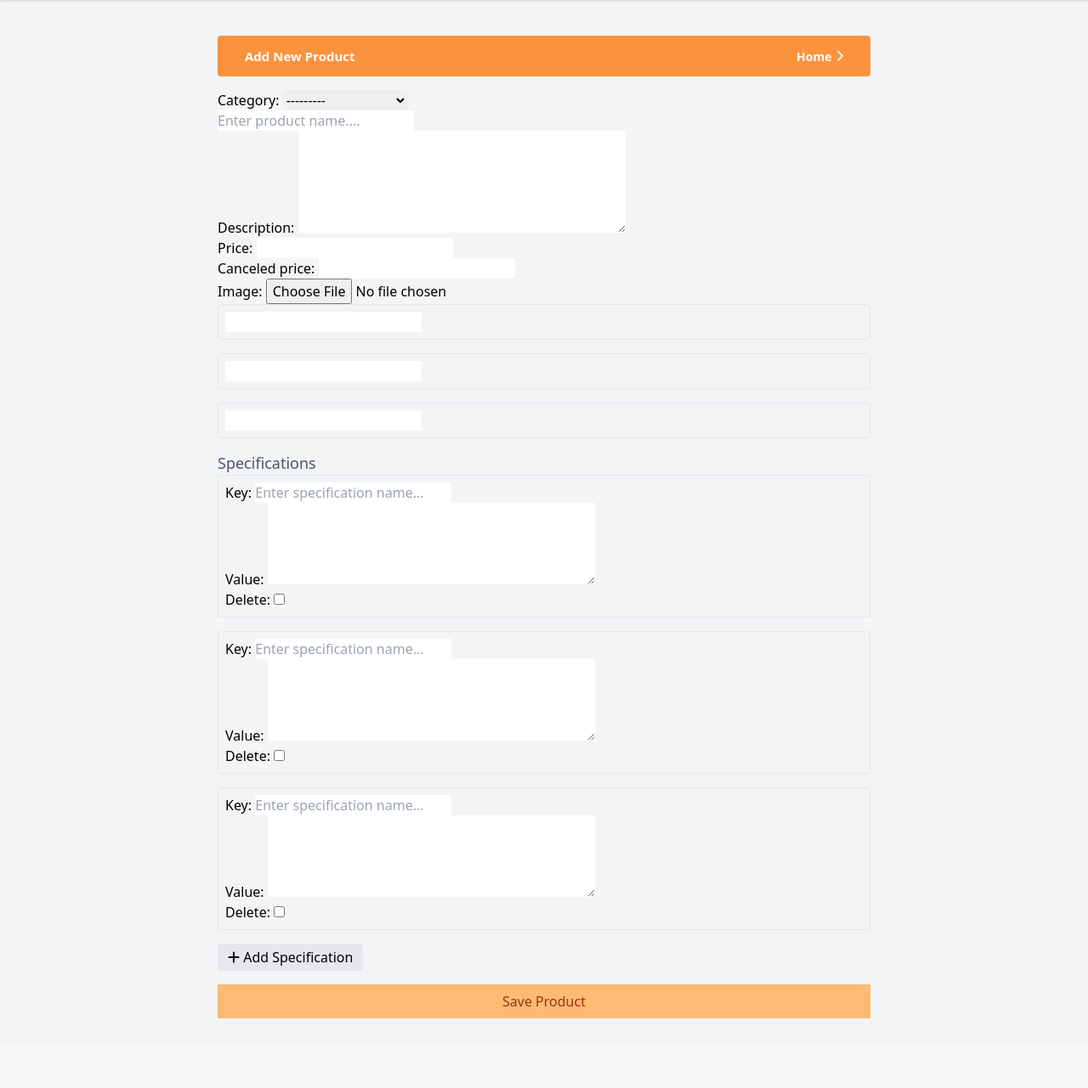
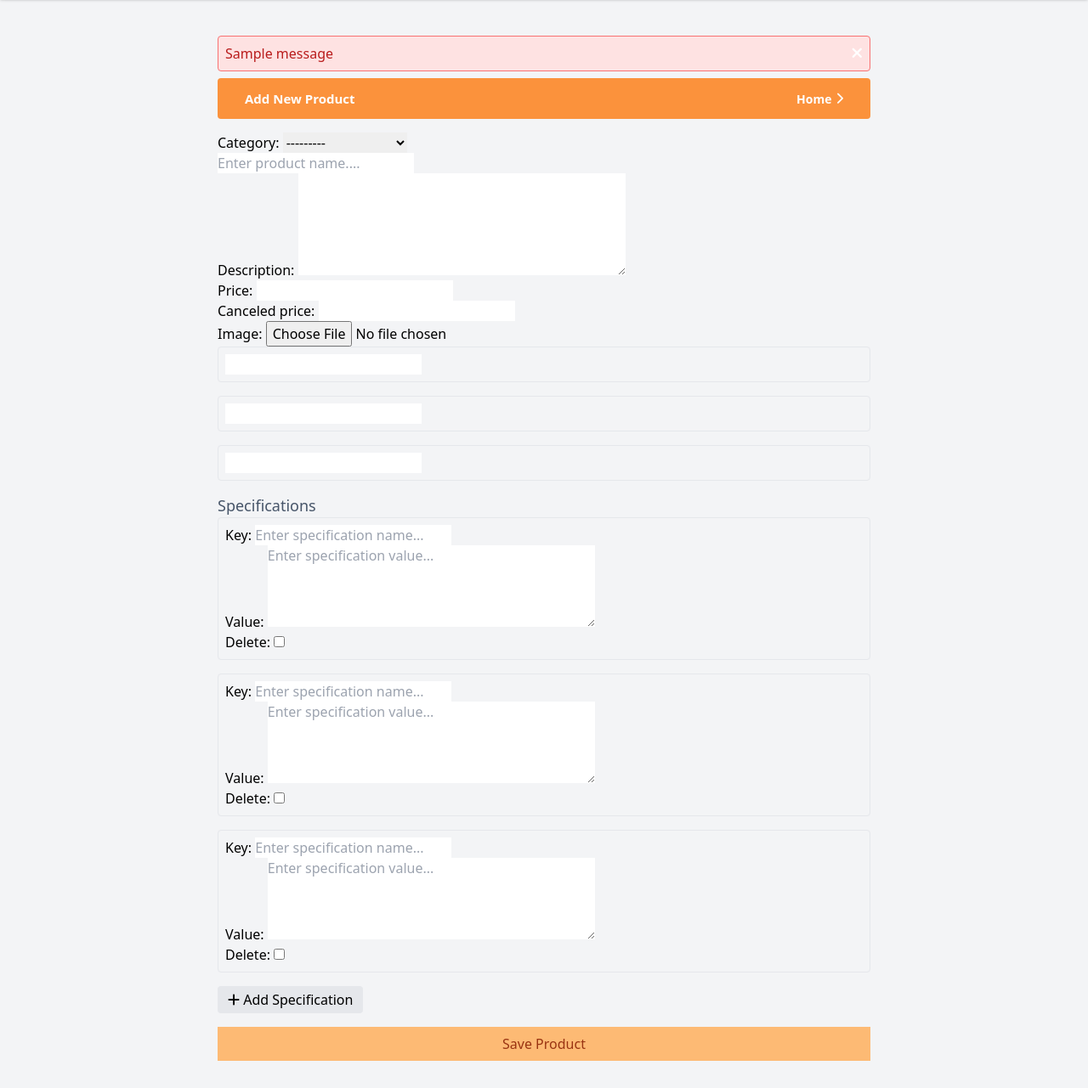
Before and after one commit to DoTMInDs/MarketPlace-Es-Shoppy, a Django app: page /add_product/ in a window 1280 px wide. Shown: the part 58-1339 px from the top of the page at 85% size. Before the commit the page ends 1257 px from the top, so only its background shows below. Run offline with Django 5.2, Linux system fonts and the light colour scheme; a user stored in the database is signed in; tables that the repository leaves empty hold one stand-in row (values such as "Sample post"); one stand-in notice (Sample message) is shown; some libraries are stand-ins or nearby versions.

Commit message:
updated specification value not long

```diff
--- a/marketplace/core/forms.py
+++ b/marketplace/core/forms.py
@@ -80,8 +80,7 @@
     can_delete=True,  # Allow deleting specs
     widgets={
         'key': forms.TextInput(attrs={'placeholder': 'Enter specification name...'}),
-        'value': forms.TextInput(attrs={'placeholder': 'Enter specification value...'}),
-        'value': forms.Textarea(attrs={'rows': 4}),
+        'value': forms.Textarea(attrs={'placeholder': 'Enter specification value...', 'rows': 4}),
     }
 )
 
--- a/marketplace/core/models.py
+++ b/marketplace/core/models.py
@@ -56,7 +56,7 @@
 
 class ProductSpecification(models.Model):
     product = models.ForeignKey(Product, on_delete=models.CASCADE,related_name='specifications')
-    key = models.CharField(max_length=100,null=True,blank=True)
+    key = models.CharField(max_length=225,null=True,blank=True)
     value = models.TextField(null=True,blank=True)
 
     def __str__(self):
--- a/marketplace/vender_center/templates/vender/add-product.html
+++ b/marketplace/vender_center/templates/vender/add-product.html
@@ -4,6 +4,16 @@
 {% block content %}
     {% include "partials/nav.html" %}
     <div class="w-[100%] md:w-[60%] px-[0.5rem] md:px-0 m-auto add-product-mobile">
+        {% if messages %}
+            <ul class="list-none m-0 ">
+                {% for message in messages %}
+                    <li class="bg-red-100  p-2 border border-red-400 text-red-700 rounded mb-2 flex items-center justify-between">
+                        {{ message }}
+                        <i class="fa fa-solid fa-close text-[18px] text-white close-message cursor-pointer ml-2"></i>
+                    </li>
+                {% endfor %}
+            </ul>
+        {% endif %}
         {% if form.errors or formset.errors or image_formset.errors %}
             <div class="bg-red-100 border border-red-400 text-red-700 px-4 py-3 mb-4 rounded">
                 <h3 class="font-bold">Submission Errors:</h3>
```
Also changed, not shown: marketplace/core/migrations/0004_alter_productspecification_key_and_more.py (added).
